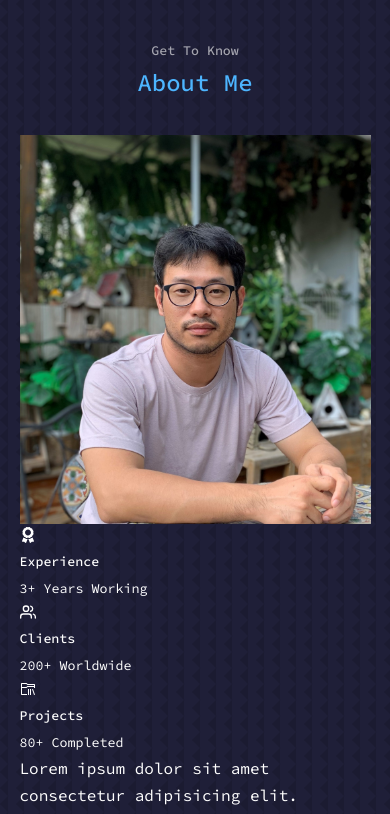
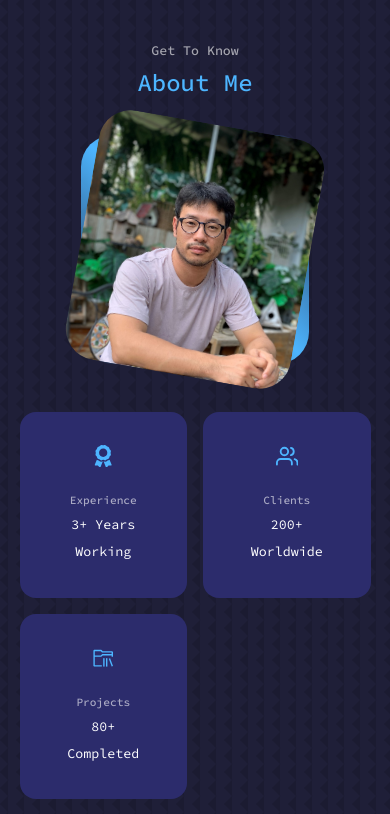
Before and after one commit to jisoooh0202/react-portfolio-website-tutorial, a React (Create React App) app: page / in a window 390 px wide. Shown: the part 900-1714 px from the top of the page. Built offline with nearby package versions, Linux system fonts and the light colour scheme.

Commit message:
style about section

```diff
--- a/src/components/about/about.css
+++ b/src/components/about/about.css
@@ -0,0 +1,110 @@
+.about__container {
+	display: grid;
+	grid-template-columns: 35% 50%;
+	gap: 15%;
+}
+
+.about__me {
+	width: 100%;
+	aspect-ratio: 1/1;
+	border-radius: 2rem;
+	background: linear-gradient(
+		45deg,
+		transparent,
+		var(--color-primary),
+		transparent
+	);
+	display: grid;
+	place-items: center;
+}
+
+.about__me-image {
+	border-radius: 2rem;
+	overflow: hidden;
+	transform: rotate(10deg);
+	transition: var(--transition);
+}
+
+.about__me-image:hover {
+	transform: rotate(0);
+}
+
+.about__cards {
+	display: grid;
+	grid-template-columns: repeat(3, 1fr);
+	gap: 1.5rem;
+}
+
+.about__card {
+	background: var(--color-bg-variant);
+	border: 1px solid transparent;
+	border-radius: 1rem;
+	padding: 2rem;
+	text-align: center;
+	transition: var(--transition);
+}
+
+.about__card:hover {
+	background: transparent;
+	border-color: var(--color-primary-variant);
+	cursor: default;
+}
+
+.about__icon {
+	color: var(--color-primary);
+	font-size: 1.4rem;
+	margin-bottom: 1rem;
+}
+
+.about__card h5 {
+	font-size: 0.95rem;
+}
+
+.about__card h5 {
+	font-size: 0.7rem;
+	color: var(--color-light);
+}
+
+.about__content p {
+	margin: 2rem 0 2.6rem;
+	color: var(--color-light);
+}
+
+
+/* MEDIA QUERIES (MEDIUM DEVICES) */
+@media screen and (max-width:1024px) {
+	.about__container {
+		grid-template-columns: 1fr;
+		gap: 0;
+	}
+
+	.about__me {
+		width: 50%;
+		margin: 2rem auto 4rem;
+	}
+
+	.about__content p {
+		margin: 1rem 0 1.5rem;
+	}
+}
+
+/* MEDIA QUERIES (SMALL DEVICES) */
+@media screen and (max-width:600px) {
+	.about__me {
+		width: 65%;
+		margin: 0 auto 3rem;
+	}
+
+	.about__cards {
+		grid-template-columns: 1fr 1fr;
+		gap: 1rem;
+	}
+
+	.about__content {
+		text-align: center;
+	}
+
+	.about__content p {
+		margin: 1.5rem 0;
+	}
+}
```
